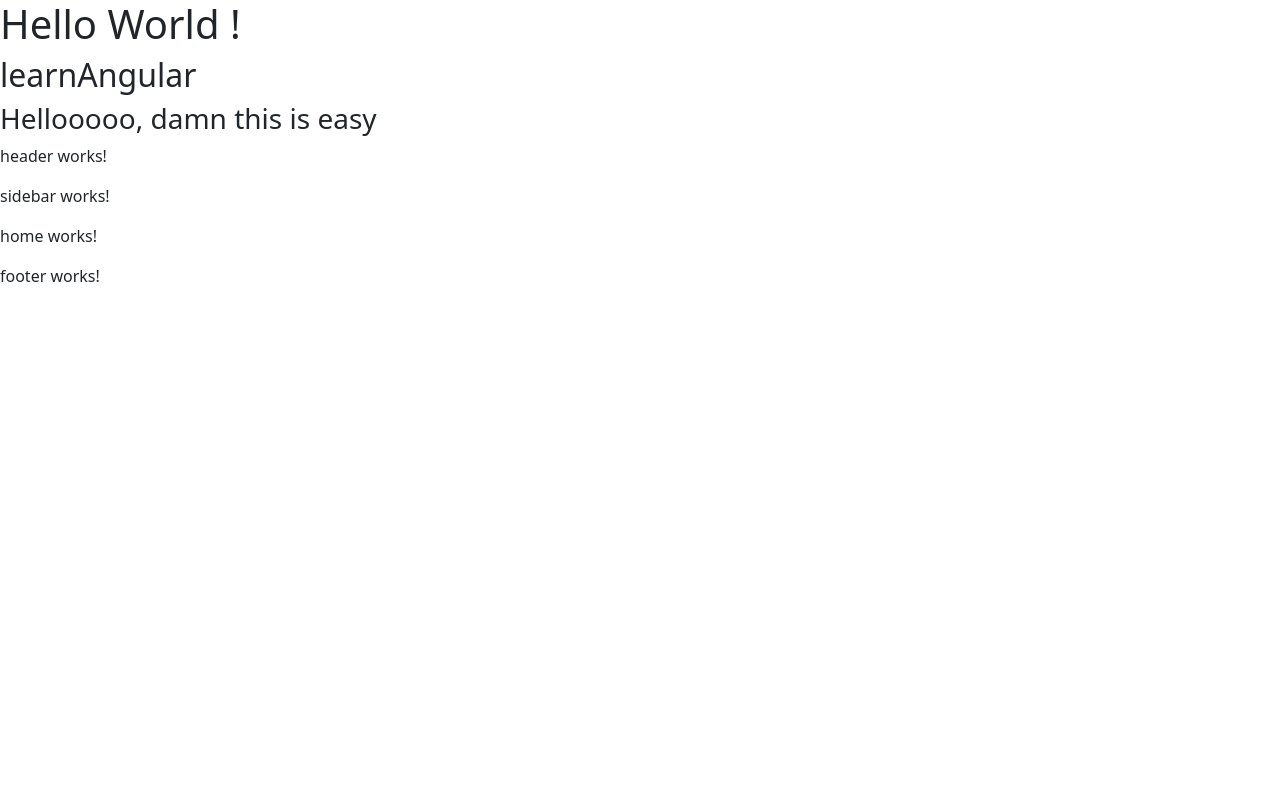
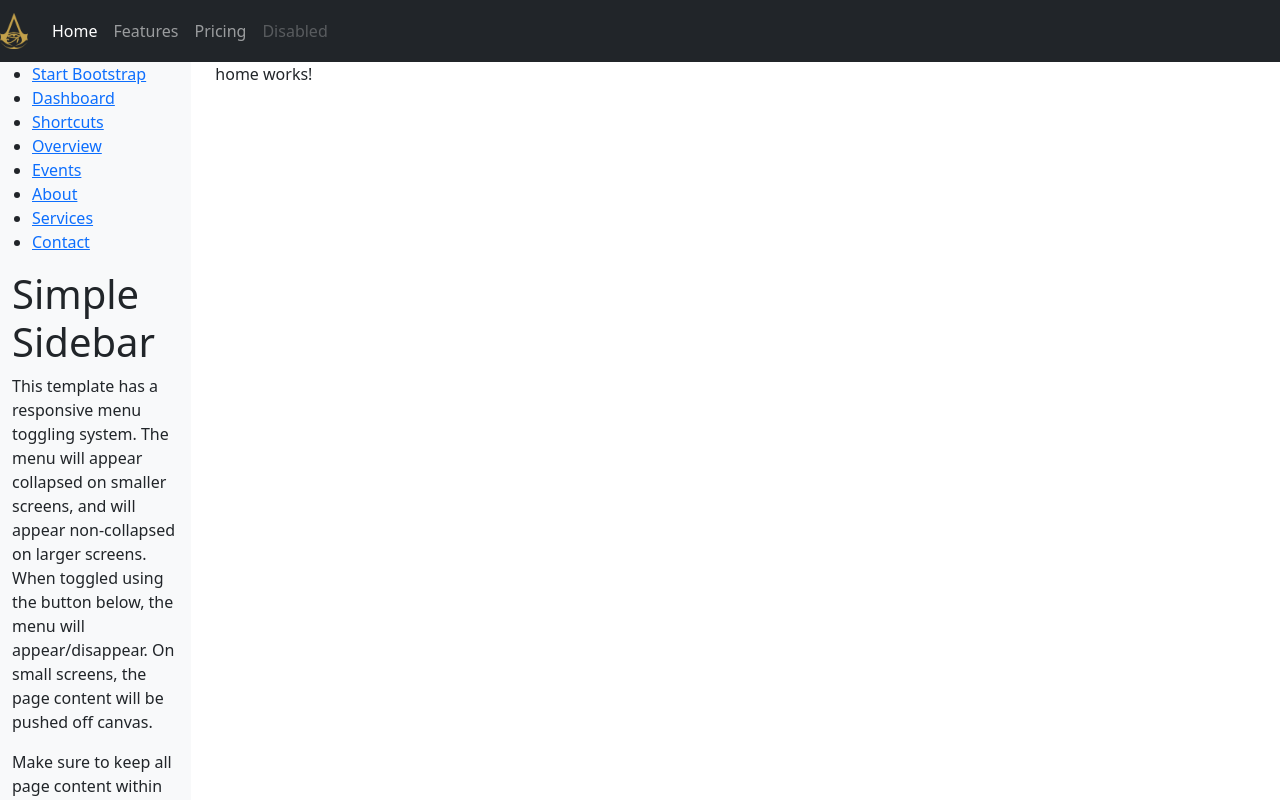
Before and after one commit to ahmedRamadanDev80/learnAngular, an Angular app: page / in a window 1280 px wide. Shown: the top 800 px of the page. Built offline with nearby package versions, Linux system fonts and the light colour scheme.

Commit message:
Adding Bootstrap items inside Angular Components

```diff
--- a/angular.json
+++ b/angular.json
@@ -25,8 +25,8 @@
               "src/assets"
             ],
             "styles": [
-              "src/styles.css",
-              "./node_modules/bootstrap/dist/css/bootstrap.min.css"
+              "./node_modules/bootstrap/dist/css/bootstrap.min.css",
+              "src/styles.css"
             ],
             "scripts": ["./node_modules/bootstrap/dist/js/bootstrap.bundle.min.js"]
           },
--- a/src/app/Components/footer/footer.component.html
+++ b/src/app/Components/footer/footer.component.html
@@ -1 +1,8 @@
-<p>footer works!</p>
+<footer class="bg-light text-center text-lg-start">
+    <!-- Copyright -->
+    <div class="text-center p-3" style="background-color: rgba(0, 0, 0, 0.2);">
+      © 2023 Copyright:
+      <a class="text-dark" href="https://github.com/ahmedRamadanDev80">Altair Learn</a>
+    </div>
+    <!-- Copyright -->
+  </footer>
--- a/src/app/Components/header/header.component.html
+++ b/src/app/Components/header/header.component.html
@@ -1 +1,16 @@
-<p>header works!</p>
+<nav class="navbar navbar-expand-lg navbar-dark bg-dark pl-5">
+    <a class="navbar-brand" href="#">
+      <img src="assets/creed-logo.png" alt="logo" style="width: 28px;height: auto;">
+    </a>
+    <button class="navbar-toggler" type="button" data-toggle="collapse" data-target="#navbarNavAltMarkup" aria-controls="navbarNavAltMarkup" aria-expanded="false" aria-label="Toggle navigation">
+      <span class="navbar-toggler-icon"></span>
+    </button>
+    <div class="collapse navbar-collapse" id="navbarNavAltMarkup">
+      <div class="navbar-nav">
+        <a class="nav-item nav-link active" href="#">Home</a>
+        <a class="nav-item nav-link" href="#">Features</a>
+        <a class="nav-item nav-link" href="#">Pricing</a>
+        <a class="nav-item nav-link disabled" href="#">Disabled</a>
+      </div>
+    </div>
+  </nav>
--- a/src/app/Components/sidebar/sidebar.component.html
+++ b/src/app/Components/sidebar/sidebar.component.html
@@ -1 +1,52 @@
-<p>sidebar works!</p>
+<div id="wrapper" class="bg-light">
+
+    <!-- Sidebar -->
+    <div id="sidebar-wrapper">
+        <ul class="sidebar-nav">
+            <li class="sidebar-brand">
+                <a href="#">
+                    Start Bootstrap
+                </a>
+            </li>
+            <li>
+                <a href="#">Dashboard</a>
+            </li>
+            <li>
+                <a href="#">Shortcuts</a>
+            </li>
+            <li>
+                <a href="#">Overview</a>
+            </li>
+            <li>
+                <a href="#">Events</a>
+            </li>
+            <li>
+                <a href="#">About</a>
+            </li>
+            <li>
+                <a href="#">Services</a>
+            </li>
+            <li>
+                <a href="#">Contact</a>
+            </li>
+        </ul>
+    </div>
+    <!-- /#sidebar-wrapper -->
+
+    <!-- Page Content -->
+    <div id="page-content-wrapper">
+        <div class="container-fluid">
+            <div class="row">
+                <div class="col-lg-12">
+                    <h1>Simple Sidebar</h1>
+                    <p>This template has a responsive menu toggling system. The menu will appear collapsed on smaller screens, and will appear non-collapsed on larger screens. When toggled using the button below, the menu will appear/disappear. On small screens, the page content will be pushed off canvas.</p>
+                    <p>Make sure to keep all page content within the <code>#page-content-wrapper</code>.</p>
+                    <a href="#menu-toggle" class="btn btn-default" id="menu-toggle">Toggle Menu</a>
+                </div>
+            </div>
+        </div>
+    </div>
+    <!-- /#page-content-wrapper -->
+
+</div>
+<!-- /#wrapper -->
--- a/src/app/app.component.html
+++ b/src/app/app.component.html
@@ -1,8 +1,8 @@
-<h1>Hello World !</h1>
-<h2> {{ title }}</h2>
-<h3>{{ sayHello() }} </h3>
-
 <app-header></app-header>
-<app-sidebar></app-sidebar>
-<app-home></app-home>
+<div class="container-fluid ps-0">
+    <section class="row">
+        <app-sidebar class="col-2"></app-sidebar>
+        <app-home class="col-10"></app-home>
+    </section>
+</div>
 <app-footer></app-footer>
```
Also changed, not shown: src/assets/creed-logo.png (added).
